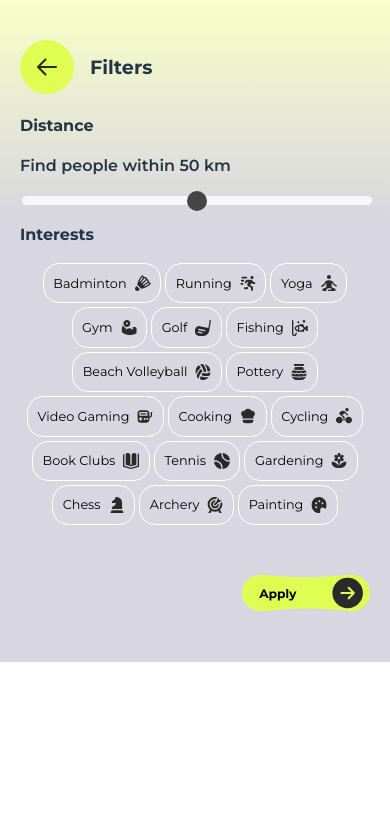
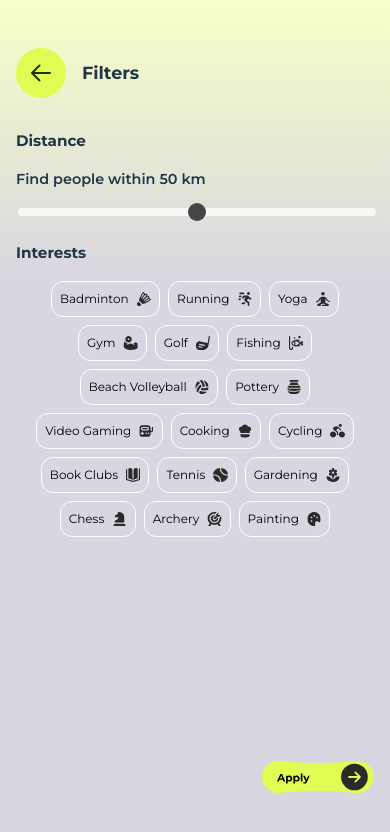
Before and after one commit to TheAJArchit3020/workout-bros-frontend, a React (Vite) app: page /filter in a window 390 px wide. Shown: the top 832 px of the page. Built offline with nearby package versions, Linux system fonts and the light colour scheme.

Commit message:
filter page responsive done

```diff
--- a/src/components/footer/Footer.css
+++ b/src/components/footer/Footer.css
@@ -1,7 +1,7 @@
 /* small mobile css */
 .footer-container {
     position: fixed;
-    bottom: 0;
+    bottom: 1rem;
     left: 0;
     right: 0;
     width: 100%;
@@ -15,7 +15,7 @@
     display: flex;
     justify-content: space-around;
     align-items: center;
-    width: 80%;
+    width: 90%;
     background-color: #fff;
     color: #fff;
     border-radius: 60px;
@@ -37,3 +37,26 @@
     display: flex;
     padding: 8px;
 }
+
+/* Responsive styles for 320px to 425px */
+@media screen and (min-width: 320px) and (max-width: 425px) {
+    .footer-content {
+        width: calc(90% + (95 - 90) * ((100vw - 320px) / (425 - 320)));
+        padding: calc(6px + (8 - 6) * ((100vw - 320px) / (425 - 320)));
+    }
+
+    .footer-section {
+        padding: calc(8px + (10 - 8) * ((100vw - 320px) / (425 - 320)));
+    }
+
+    .selected-tab {
+        padding: calc(8px + (10 - 8) * ((100vw - 320px) / (425 - 320)));
+    }
+}
+
+@media screen and (min-width: 768px) {
+    .footer-content {
+        width: 60%;
+        max-width: 500px;
+    }
+}
--- a/src/components/navbar/Navbar.css
+++ b/src/components/navbar/Navbar.css
@@ -6,6 +6,10 @@
     margin: 0 auto;
     box-sizing: border-box;
     padding-top: 2rem;
+}
+
+.navbar-left {
+    flex: 1;
 }
 
 .navbar-wrapper {
--- a/src/components/navbar/Navbar.jsx
+++ b/src/components/navbar/Navbar.jsx
@@ -6,6 +6,7 @@ const Navbar = () => {
   return (
     <div className="navbar-container">
       <div className="navbar-wrapper">
+        <div className="navbar-left"></div>
         <div className="navbar-brand-name">
           <span className="navbar-brand-name-text">SwolHomies</span>
         </div>
--- a/src/pages/explore/Explore.css
+++ b/src/pages/explore/Explore.css
@@ -1,13 +1,12 @@
 .explore-container {
   background: linear-gradient(5.646deg, #D8D6E0 86%, #f8ffc762 100%);
   min-height: calc(100vh - 100px);
-  overflow: hidden;
+  overflow-x: hidden;
   padding-bottom: 5rem;
   display: flex;
   flex-direction: column;
   gap: 2rem;
   width: 100%;
-  max-width: 425px;
   margin: 0 auto;
   box-sizing: border-box;
 }
@@ -135,9 +134,9 @@
   gap: 1rem;
   width: 100%;
   padding: 0 1rem;
-  max-width: 425px;
   margin: 0 auto;
   box-sizing: border-box;
+  overflow-x: hidden;
 }
 
 .explore-profile-card {
@@ -155,6 +154,7 @@
   border: 1px solid #ffffff;
   width: 100%;
   box-sizing: border-box;
+  overflow-x: hidden;
 }
 
 .explore-profile-card:hover {
@@ -173,16 +173,23 @@
   flex-direction: column;
   gap: 5px;
   min-width: 0;
+  overflow-x: hidden;
 }
 
 .explore-profile-card-content span:first-child {
   font-weight: 600;
   font-size: 16px;
+  width: min-content;
+
+
 }
 
 .explore-profile-card-content span:last-child {
   color: #666;
   font-size: 10px;
+  width: min-content;
+
+
 }
 
 .explore-profile-card-button {
@@ -203,6 +210,7 @@
   white-space: nowrap;
   overflow: hidden;
   text-overflow: ellipsis;
+  max-width: 100%;
 }
 
 .explore-profile-card-interest {
@@ -216,6 +224,7 @@
   white-space: nowrap;
   overflow: hidden;
   text-overflow: ellipsis;
+  max-width: 100%;
 }
 
 .explore-profile-card-image {
@@ -242,18 +251,16 @@
 @media screen and (min-width: 320px) and (max-width: 425px) {
   .explore-container {
     width: 100%;
-    max-width: 100%;
+    padding: 1rem;
   }
 
   .explore-profile-card-section {
     width: 100%;
-    max-width: 100%;
-    padding: 0 calc(1rem + (2 - 1) * ((100vw - 320px) / (425 - 320)));
+    padding: 0;
   }
 
   .explore-profile-card {
     width: 100%;
-    max-width: 100%;
     padding: calc(15px + (20 - 15) * ((100vw - 320px) / (425 - 320)));
   }
 
--- a/src/pages/filter/Filter.css
+++ b/src/pages/filter/Filter.css
@@ -15,7 +15,17 @@
 .filter-container {
     width: 100%;
     background: linear-gradient(to top, #D8D6E0 67%, #F8FFC7 100%);
-    height: 100%;
+    height: 100vh;
+    position: relative;
+    overflow: hidden;
+    display: flex;
+    flex-direction: column;
+}
+
+.filter-wrapper {
+    flex: 1;
+    display: flex;
+    flex-direction: column;
     position: relative;
 }
 
@@ -58,6 +68,8 @@
     flex-direction: column;
     gap: 1rem;
     padding: 10px 20px;
+    flex: 1;
+    position: relative;
 }
 
 .filter-section1,
@@ -107,14 +119,15 @@ div.interest-button.selected .interest-name {
     justify-content: center;
 }
 
-
-
 .apply-button-container {
+    position: absolute;
+    bottom: 1.5rem;
+    right: 1.5rem;
+    z-index: 10;
     align-self: flex-end;
 }
 
 .apply-button {
-
     cursor: pointer;
     transition: all 0.2s ease;
 }
@@ -187,6 +200,79 @@ div.interest-button.selected .interest-name {
     height: 6.5rem;
 }
 
+/* Mobile Responsive Styles */
+@media screen and (min-width: 320px) and (max-width: 425px) {
+    .filter-container {
+        height: 100vh;
+    }
 
+    .filter-header {
+        padding: 1rem;
+        padding-top: 3rem;
+    }
+
+    .filter-back-button {
+        width: 40px;
+        height: 40px;
+    }
+
+    .filter-title {
+        font-size: 1.1rem;
+    }
+
+    .filter-section {
+        padding: 1rem;
+        gap: 1.5rem;
+    }
+
+    .filter-section-title-text {
+        font-size: 0.95rem;
+    }
+
+    .filter-section-title-text2 {
+        font-size: 0.9rem;
+    }
+
+    .interests-grid {
+        gap: 0.5rem;
+    }
+
+    div.interest-button {
+        padding: 0.5em;
+        border-radius: 12px;
+    }
+
+    .interest-name {
+        font-size: 0.75rem;
+    }
+
+    .interest-icon {
+        width: 0.9rem;
+    }
+
+    .filter-section-input {
+        height: 8px;
+    }
+
+    .filter-section-input::-webkit-slider-thumb {
+        width: 18px;
+        height: 18px;
+    }
+
+    .filter-section-input::-moz-range-thumb {
+        width: 18px;
+        height: 18px;
+    }
+
+    .apply-button-container {
+        bottom: 1rem;
+        right: 1rem;
+    }
+
+    .apply-button-image {
+        width: 7rem;
+        height: 5.5rem;
+    }
+}
 
 /* desktop */
--- a/src/pages/filter/Filter.jsx
+++ b/src/pages/filter/Filter.jsx
@@ -26,7 +26,7 @@ const Filter = () => {
 
   return (
     <div className="filter-container">
-      {/* <img src="/images/referenceImages/filter360x740.png" alt="filter-page" className="filter-page-image" /> */}
+      <img src="/images/referenceImages/filter360x740.png" alt="filter-page" className="filter-page-image" />
       <div className="filter-wrapper">
         {/* header section */}
         <div className="filter-header">
```
